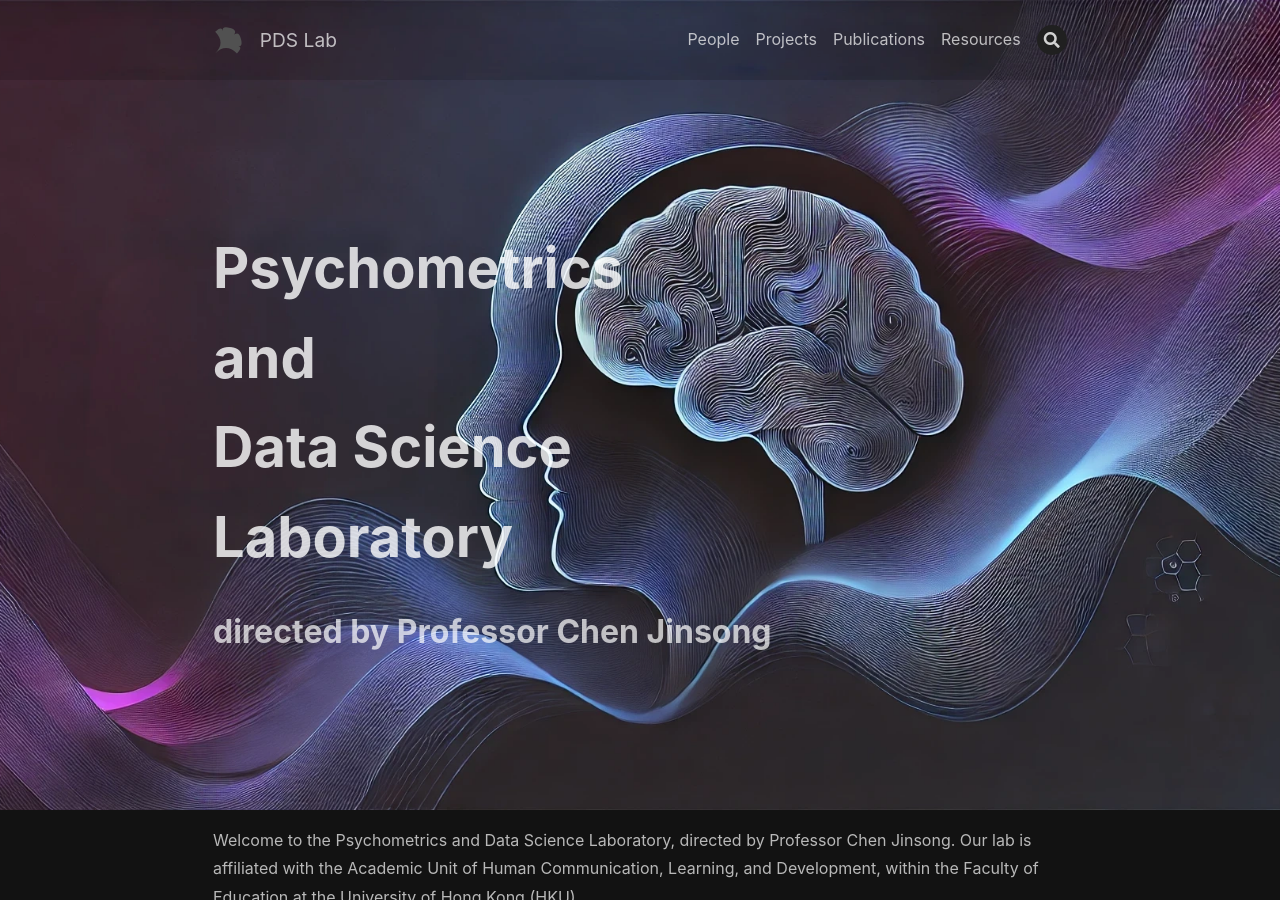
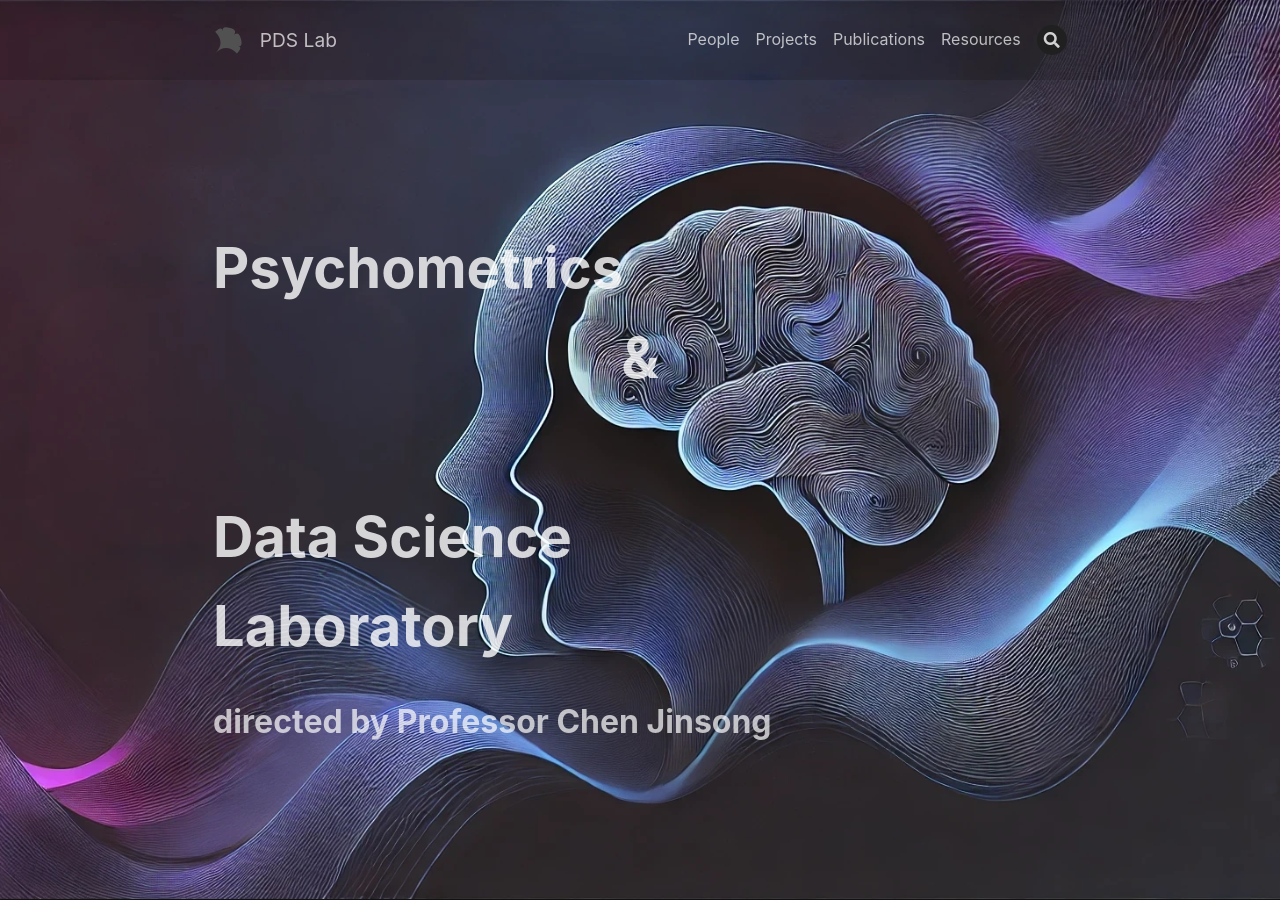
Before and after one commit to psychometrics-ds/psychometrics-ds.github.io, a Jekyll site: the page built from index.md, in a window 1280 px wide and 900 px high. Built offline with Jekyll 4.4.1, drawn with Linux system fonts in a browser that asks for light colours; nearby versions of some CDN libraries.

Commit message:
Update index.md

```diff
--- a/index.md
+++ b/index.md
@@ -1,6 +1,6 @@
 ---
 layout: article
-title: "Psychometrics<br>and<br>Data Science<br>Laboratory"
+title: "Psychometrics<br><div style='text-align: center;'>&</div><br>Data Science<br>Laboratory"
 mode: immersive
 header:
   theme: dark
@@ -10,7 +10,7 @@ article_header:
   background_color: '#123'
   background_image:
     src: /assets/bg.webp
-excerpt: directed by Professor Chen Jinsong
+excerpt: "directed by Professor Chen Jinsong"
 ---
 
 Welcome to the Psychometrics and Data Science Laboratory, directed by Professor Chen Jinsong. Our lab is affiliated with the Academic Unit of Human Communication, Learning, and Development, within the Faculty of Education at the University of Hong Kong (HKU).
```
